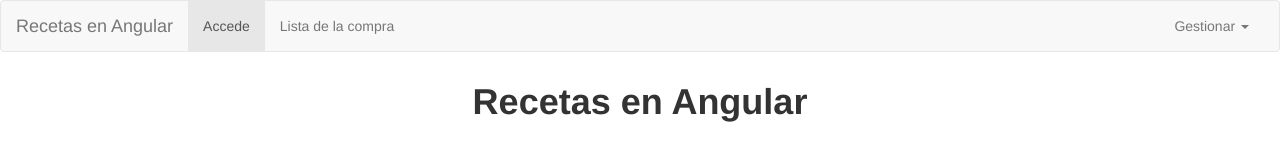
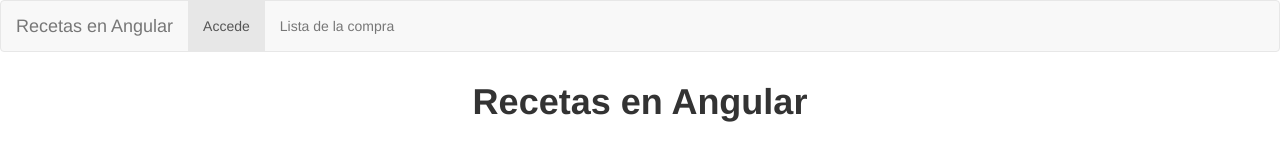
Before and after one commit to jsblanco/Angular-Recipes, an Angular app: page /auth in a window 1280 px wide. Shown: the top 160 px of the page. Built offline with nearby package versions, Linux system fonts and the light colour scheme.

Commit message:
Created Auth and specific services core modules

```diff
--- a/src/app/app-routing.module.ts
+++ b/src/app/app-routing.module.ts
@@ -6,7 +6,6 @@ import { AuthComponent } from './auth/auth.component';
 
 const appRoutes: Routes = [
   { path: '', component: HomeComponent, pathMatch: 'full' },
-  { path: 'auth', component: AuthComponent },
   { path: '**', redirectTo: 'recipes' },
 ];
 
--- a/src/app/app.module.ts
+++ b/src/app/app.module.ts
@@ -1,46 +1,35 @@
 import { BrowserModule } from '@angular/platform-browser';
 import { NgModule } from '@angular/core';
-import { FormsModule, ReactiveFormsModule } from '@angular/forms';
-import { HttpClientModule, HTTP_INTERCEPTORS } from '@angular/common/http'
+import { HttpClientModule } from '@angular/common/http'
 
 import { AppComponent } from './app.component';
 import { HeaderComponent } from './header/header.component';
 import { NavbarComponent } from './header/navbar/navbar.component';
-import { DropdownDirective } from './common/dropdown.directive';
-import { ShoppingListService } from './services/shopping-list.service';
 import { AppRoutingModule } from './app-routing.module';
-import { RecipesService } from './services/recipes.service';
-import { RecipeResolverService } from './services/recipe-resolver.service';
-import { AuthComponent } from './auth/auth.component';
-import { SpinnerComponent } from './common/spinner/spinner.component';
-import { AuthInterceptorService } from './services/auth-interceptor.service';
-import { AlertComponent } from './alert/alert.component';
-import { PlaceholderDirective } from './common/placeholder.directive';
+import { AuthModule } from './auth/auth.module';
 import { RecipesModule } from './recipes/recipes.module'
 import { ShoppingListModule } from './shopping-list/shopping-list.module';
+import { CommonFunctionsModule } from './common/common-functions.module';
+import { CoreModule } from './core.module'
 
 @NgModule({
   declarations: [
     AppComponent,
     HeaderComponent,
     NavbarComponent,
-    DropdownDirective,
-    AuthComponent,
-    SpinnerComponent,
-    AlertComponent,
-    PlaceholderDirective,
   ],
   imports: [
-    FormsModule,
-    BrowserModule,
+    AuthModule,
     RecipesModule,
     ShoppingListModule,
-    ReactiveFormsModule,
+
+    CommonFunctionsModule,
+    CoreModule,
+
+    BrowserModule,
     HttpClientModule,
-    AppRoutingModule
+    AppRoutingModule,
   ],
-  providers: [ShoppingListService, RecipesService, RecipeResolverService, {provide: HTTP_INTERCEPTORS, useClass: AuthInterceptorService, multi: true}],
   bootstrap: [AppComponent],
-  entryComponents: [AlertComponent] //solo necesario en Angular <9
 })
 export class AppModule {}
--- /dev/null
+++ b/src/app/core.module.ts
@@ -0,0 +1,18 @@
+import { NgModule } from '@angular/core'
+import { HTTP_INTERCEPTORS } from '@angular/common/http'
+
+import { RecipesService } from './services/recipes.service';
+import { ShoppingListService } from './services/shopping-list.service';
+import { RecipeResolverService } from './services/recipe-resolver.service';
+import { AuthInterceptorService } from './services/auth-interceptor.service';
+
+@NgModule({
+    providers: [
+        RecipesService,
+        ShoppingListService,
+        RecipeResolverService,
+        //authService y authInterceptors ya están provided en su decorator
+        { provide: HTTP_INTERCEPTORS, useClass: AuthInterceptorService, multi: true }
+    ]
+})
+export class CoreModule { }
--- a/src/app/header/navbar/navbar.component.html
+++ b/src/app/header/navbar/navbar.component.html
@@ -19,7 +19,7 @@
         <li *ngIf="isAuthenticated">
           <a style="cursor: pointer;" (click)="onLogout()">Logout</a>
         </li>
-        <li class="dropdown" appDropdown>
+        <li *ngIf="isAuthenticated" class="dropdown" appDropdown>
           <a class="dropdown-toggle" role="button"
             >Gestionar <span class="caret"></span>
           </a>
--- a/src/app/recipes/recipes.module.ts
+++ b/src/app/recipes/recipes.module.ts
@@ -9,6 +9,7 @@ import { RecipeListComponent } from './recipe-list/recipe-list.component';
 import { RecipeInfoComponent } from './recipe-info/recipe-info.component';
 import { EditRecipeComponent } from './edit-recipe/edit-recipe.component';
 import { RecipeItemComponent } from './recipe-list/recipe-item/recipe-item.component';
+import { CommonFunctionsModule } from '../common/common-functions.module';
 
 
 @NgModule({
@@ -20,7 +21,7 @@ import { RecipeItemComponent } from './recipe-list/recipe-item/recipe-item.compo
         EditRecipeComponent,
     ],
     imports: [
-        CommonModule,
+        CommonFunctionsModule,
         ReactiveFormsModule,
         RecipesRoutingModule,
         RouterModule
--- a/src/app/shopping-list/shopping-list.module.ts
+++ b/src/app/shopping-list/shopping-list.module.ts
@@ -5,6 +5,7 @@ import { RouterModule } from '@angular/router';
 
 import { ShoppingListComponent } from './shopping-list.component';
 import { ShoppingListEditComponent } from './shopping-list-edit/shopping-list-edit.component';
+import { CommonFunctionsModule } from '../common/common-functions.module';
 
 
 @NgModule({
@@ -14,7 +15,7 @@ import { ShoppingListEditComponent } from './shopping-list-edit/shopping-list-ed
     ],
     imports: [
         FormsModule,
-        CommonModule,
+        CommonFunctionsModule,
         RouterModule.forChild([
             { path: 'shopping-list', component: ShoppingListComponent }
         ]),
```
Also changed, not shown: src/app/auth/auth.module.ts (added, +20 -0 lines), src/app/common/common-functions.module.ts (added, +27 -0 lines).
